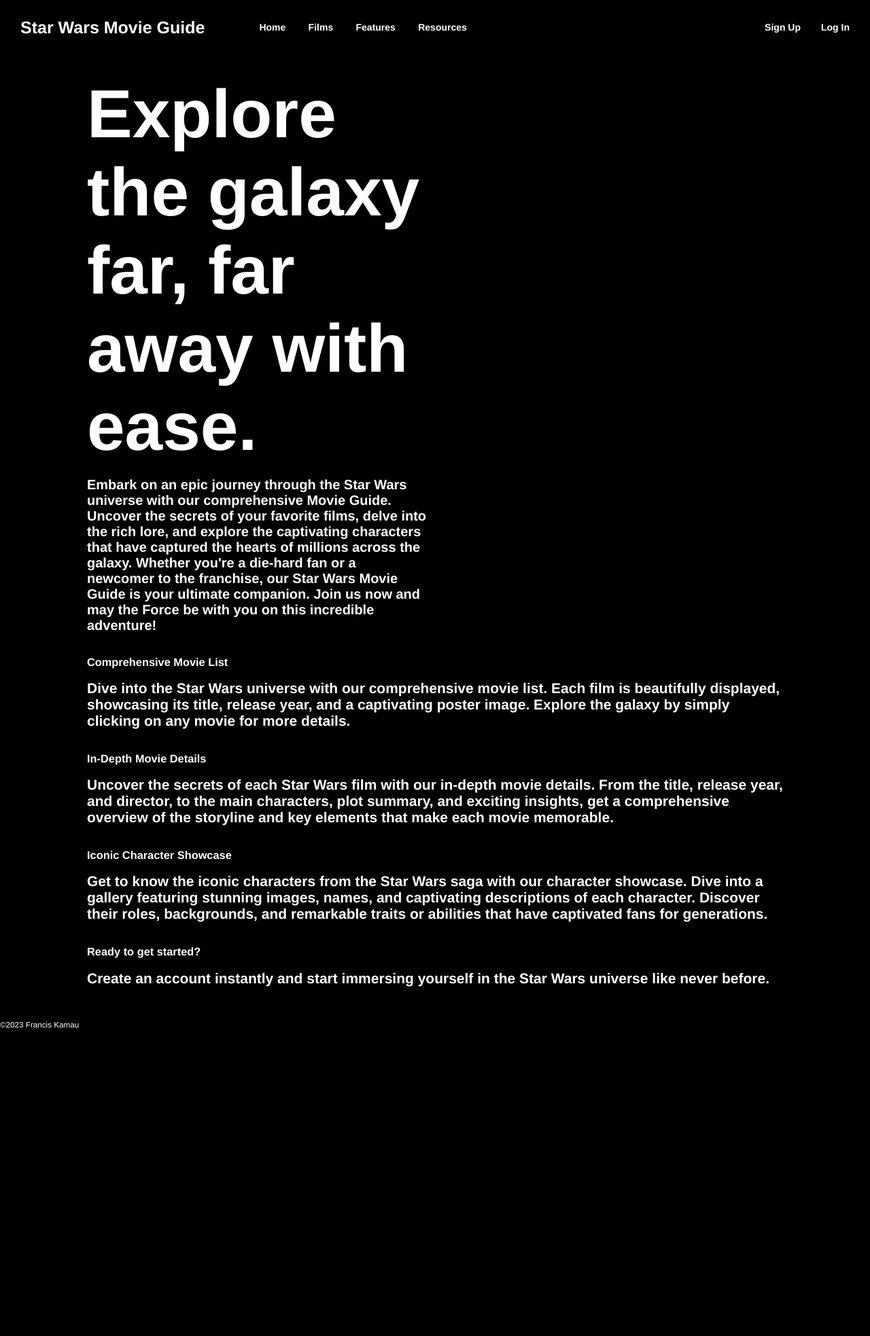
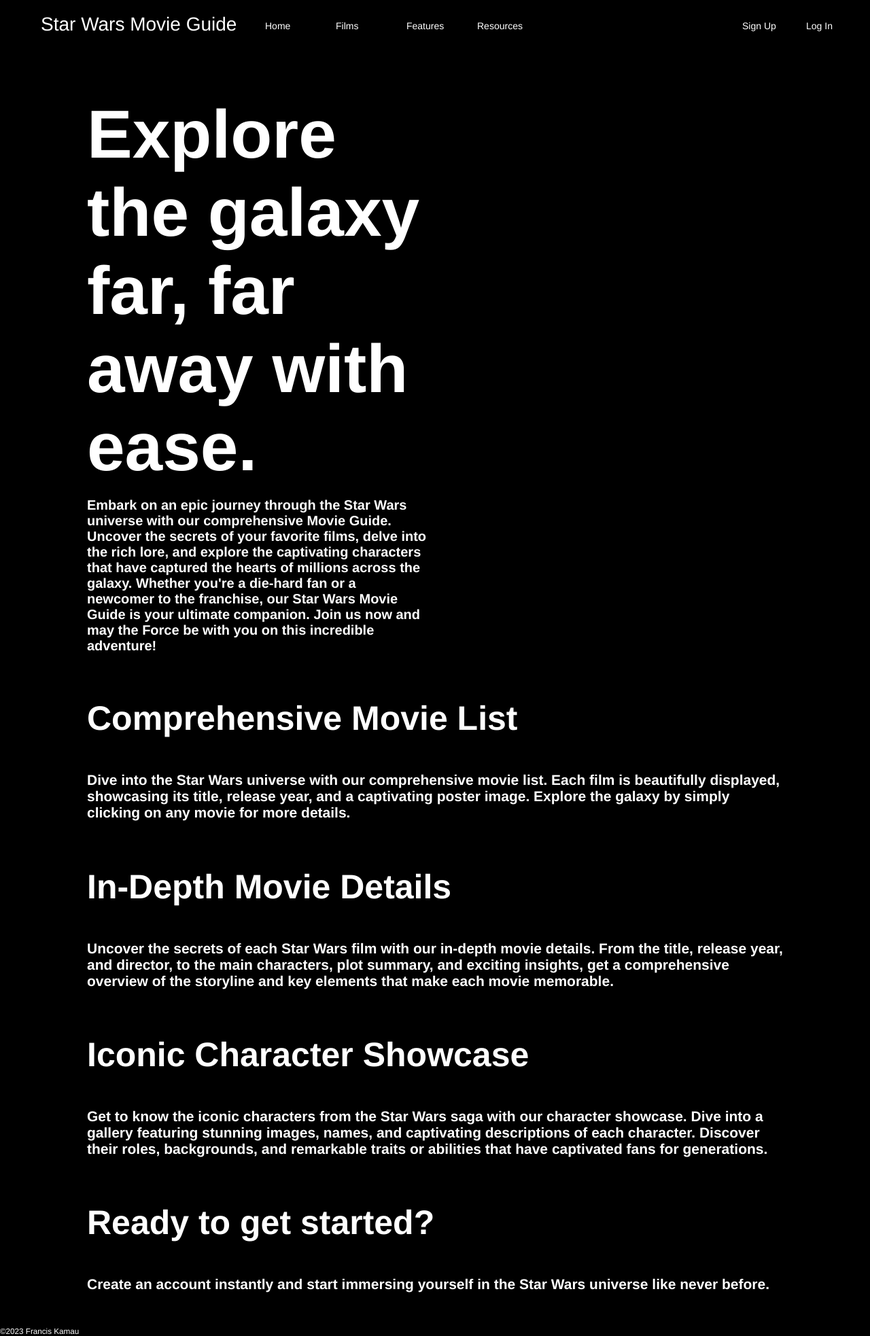
Before and after one commit to fk2019/Star-Wars-Movie-Guide, a Flask app: page / in a window 1280 px wide. Shown: the whole page at 68% size. Before the commit the page ends 1513 px from the top, so only its background shows below. Run offline with Flask 3, Linux system fonts and the light colour scheme; some libraries are stand-ins or nearby versions.

Commit message:
Add pproper header links and update index file

```diff
--- a/web_dynamic/static/styles/header.css
+++ b/web_dynamic/static/styles/header.css
@@ -1,15 +1,45 @@
 header {
-    width: 100%;
-    height: 80px;
     display: flex;
-    align-items: center;
-    font-weight: bold;
+    flex-wrap: wrap;
+    height: 30px;
+    padding-top: 30px;
+    margin-bottom: 80px;
+    font-size: bold;
+}
+header > a, header > div {
+    margin-right: 40px;
+    width: 5%;
+    height: 100%;
 }
 .header_name {
-    margin-left: 30px;
-    margin-right: 30px;
-    font-size: 25px;
+    margin-right: 10px;
+    margin-left: 60px;
+    width: 25%;
+    margin-top: -10px;
+    font-size: 28px;
 }
+
+.popover {
+    list-style-type: none;
+    display: none;
+    border-radius: 4px;
+    z-index: 1;
+    position: relative;
+
+}
+.popover > li {
+    margin-top: 10px;
+    margin-left: -20px;
+    align-self: flex-start;
+
+}
+.features:hover .popover {
+    display: flex;
+    flex-direction: column;
+    margin-left: -20px;
+    margin-top: 10px;
+}
+
 ul {
 
     width: 100%;
--- a/web_dynamic/static/styles/index.css
+++ b/web_dynamic/static/styles/index.css
@@ -1,19 +1,4 @@
-.popover {
-    list-style-type: none;
-    display: none;
-    width: 20%;
-    margin-top: 1%;
-    margin-right: auto;
-    padding: 25px 0px;
-    border: 1px solid #DDDDDD;
-    border-radius: 4px;
-    z-index: 1;
-    position: absolute;
-}
-.features:hover .popover {
-    display: flex;
-    flex-direction: column;
-}
+
 section  {
     display: flex;
     flex-direction: row;
@@ -35,3 +20,6 @@ img {
 .cta > h2 {
     font-size: 20px;
 }
+h1 {
+    font-size: 50px;
+}
--- a/web_dynamic/templates/index.html
+++ b/web_dynamic/templates/index.html
@@ -8,33 +8,25 @@
 
                 <LINK rel="stylesheet" href="../static/styles/common.css?{{ cache_id }}"/>
                 <LINK rel="stylesheet" href="../static/styles/header.css?{{ cache_id }}"/>
-                <LINK rel="stylesheet" href="../static/styles/3-footer.css?{{ cache_id }}"/>
+                <LINK rel="stylesheet" href="../static/styles/footer.css?{{ cache_id }}"/>
                 <LINK rel="stylesheet" href="../static/styles/index.css?cache_id={{ cache_id }}"/>
                 <SCRIPT SRC="../static/scripts/index.js?{{ cache_id }}"></SCRIPT>
         </HEAD>
-    <BODY>
+  <BODY>
                 <HEADER>
-                  <div id="header_logo"></div>
 		  <DIV class="header_name">Star Wars Movie Guide</DIV>
-		  <NAV>
-		    <UL class="nav">
-		      <LI><A href="/">Home</A></LI>
-		      <LI><A href="movies">Films</A></LI>
-		      <LI class="features"><A href="">Features</A>
-			<UL class="popover">
-			  <LI><A href="#movie_list">Comprehensive movie list</A></LI>
-			  <LI><A href="#movie_details">In-depth movie details</A></LI>
-			  <LI><A href="#characters">Iconic character showcase</A></LI>
-			</UL>
-		      </LI>
-		      <LI><A href="">Resources</A></LI>
-
+		  <A class="home" href="/">Home</A>
+		  <A class="films" href="movies">Films</A>
+		  <DIV class="features"><A href="">Features</A>
+		  <UL class="popover">
+		    <LI><A href="#movie_list">Movie list</A></LI>
+		    <LI><A href="#movie_details">Movie details</A></LI>
+		    <LI><A href="#characters">Character showcase</A></LI>
 		  </UL>
-		  </NAV>
+		  </DIV>
+		  <A class="resources" href="">Resources</A>
 		  <DIV class="sign"><A href="signup">Sign Up</A></DIV>
 		  <DIV class="login"><A href="login">Log In</A></DIV>
-
-
                 </HEADER>
                 <DIV class="container">
                   <SECTION>
```
